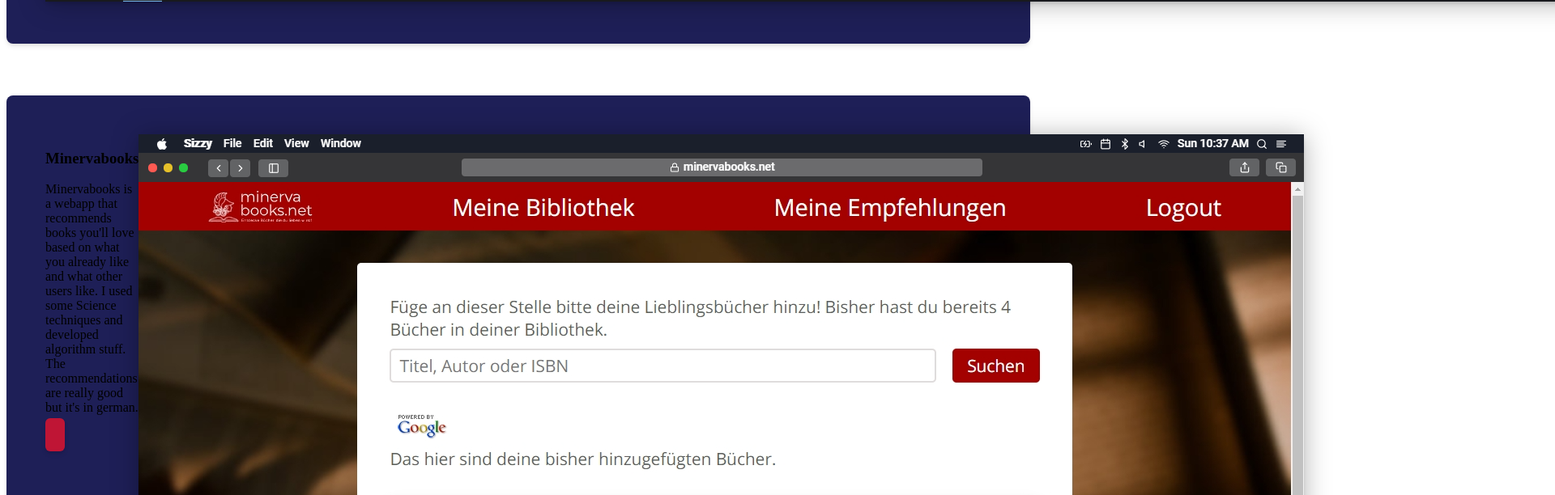
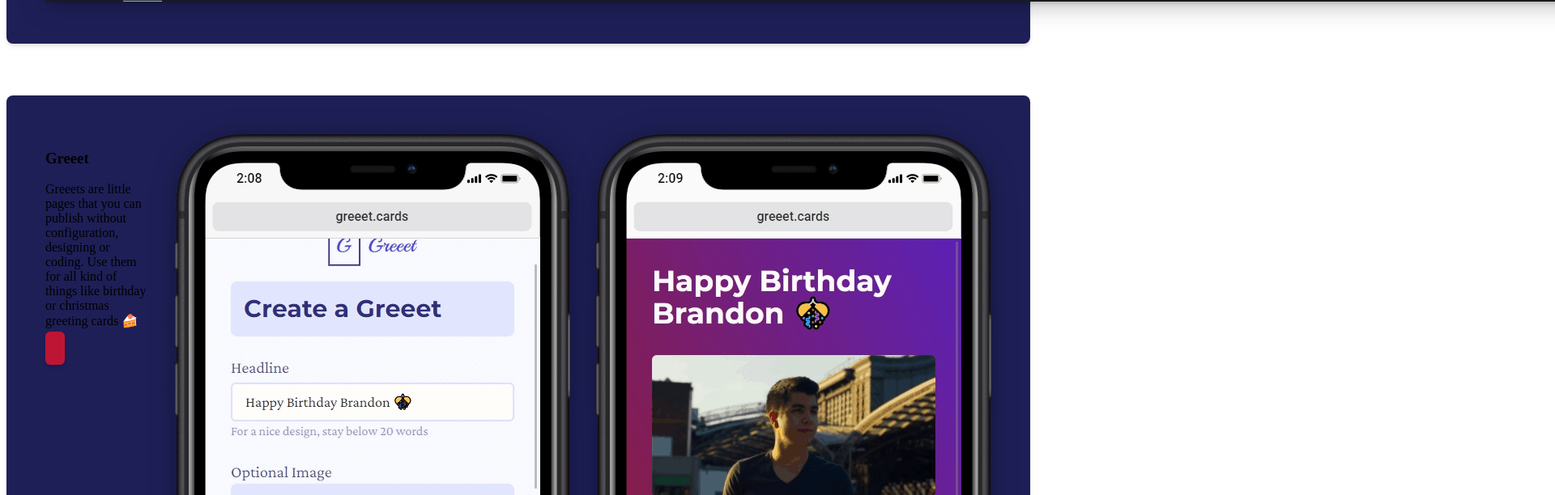
Before and after one commit to xdivby0/personal, a Next.js app: page / in a window 1280 px wide. Shown: the part 2204-2816 px from the top of the page at 81% size, 1920 px wide, since content can reach past the window. Built offline with nearby package versions, Linux system fonts and the light colour scheme.

Commit message:
feature: add Greeet to portfolio

```diff
--- a/pages/index.js
+++ b/pages/index.js
@@ -3,7 +3,7 @@ import Project from "../components/Project";
 
 export default function Home() {
   return (
-    <div className="text-primary-font text-lg font-serif">
+    <div className="text-primary-font text-opacity-90 text-lg font-serif">
         {/* Heading */}
         <div className="bg-primary-darker p-12 py-20 md:pb-32 text-center">
             <h1 className="font-sans text-7xl font-bold text-primary-bold mb-4">Hi, I'm Bengin</h1>
@@ -76,7 +76,24 @@ export default function Home() {
                 </div>
 
                 <div className="card">
-                    <div className="md:mx-8 flex flex-col justify-center">
+                  <div className="md:mx-8 flex flex-col justify-center">
+                    <h3 className="font-sans text-4xl font-bold text-primary-bold mb-4">Greeet</h3>
+                    <p>
+                      Greeets are little pages that you can publish without configuration, designing or coding.
+                      Use them for all kind of things like birthday or christmas greeting cards 🍰
+                    </p>
+                    <div className="flex justify-evenly p-8">
+                      <a href="https://greeet.cards" target="_blank" rel="noreferrer">
+                        <i className="fas fa-link button hoverable"/>
+                      </a>
+                    </div>
+                  </div>
+                  <img src="/screenshot_creating.png" className="md:w-1/3 rounded-md shadow-png flex-shrink-0 mb-8 md:mb-0 self-center hoverable hover:scale-105"/>
+                  <img src="/screenshot_result.png" className="md:w-1/3 rounded-md shadow-png flex-shrink-0 self-center hoverable hover:scale-105"/>
+                </div>
+
+                <div className="card">
+                  <div className="md:mx-8 flex flex-col justify-center">
                         <h3 className="font-sans text-4xl font-bold text-primary-bold mb-4">Minervabooks</h3>
                         <p>
                             Minervabooks is a webapp that recommends books you'll love based on what you already
--- a/styles/globals.css
+++ b/styles/globals.css
@@ -6,7 +6,7 @@
 }
 
 .card{
-    @apply md:flex p-12 xl:rounded-lg bg-primary-dark shadow-md mb-16;
+    @apply md:flex p-12 xl:rounded-lg bg-primary-dark shadow-md mb-16 md:gap-8;
 }
 
 .hoverable{
--- a/tailwind.config.js
+++ b/tailwind.config.js
@@ -52,8 +52,8 @@ module.exports = {
       purple: colors.purple,
       primary: {
         black: "#FFF8E5",
-        bold: "#FCDFB0",
-        font: "#d9c29d",
+        bold: "#fcdfb0",
+        font: "#fcdfb0",
         darker: "#131435",
         dark: "#1E1F57",
         DEFAULT: "#6A040F",
```
Also changed, not shown: public/screenshot_creating.png (added), public/screenshot_result.png (added).
